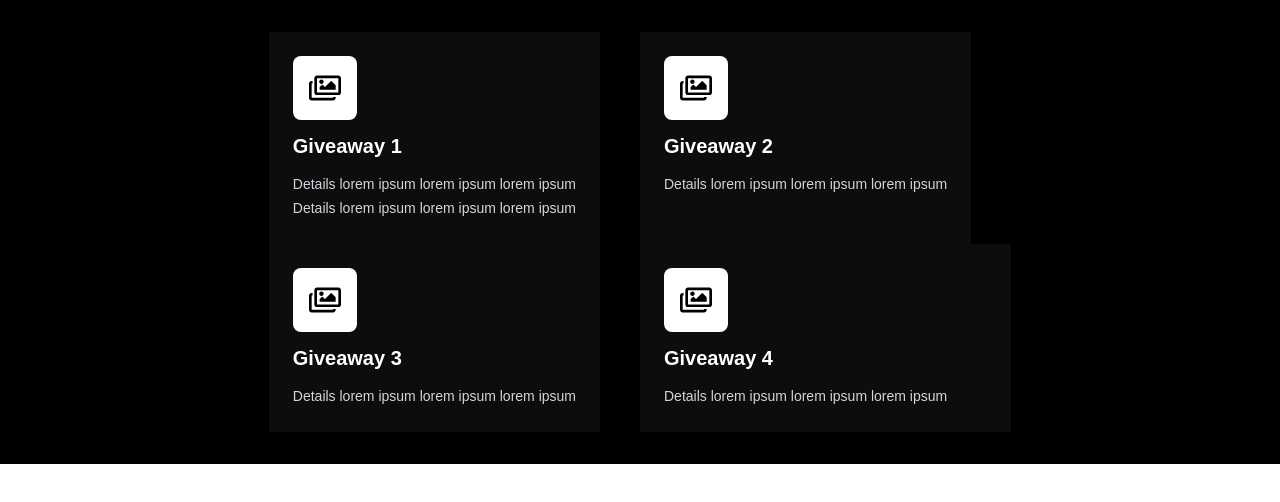
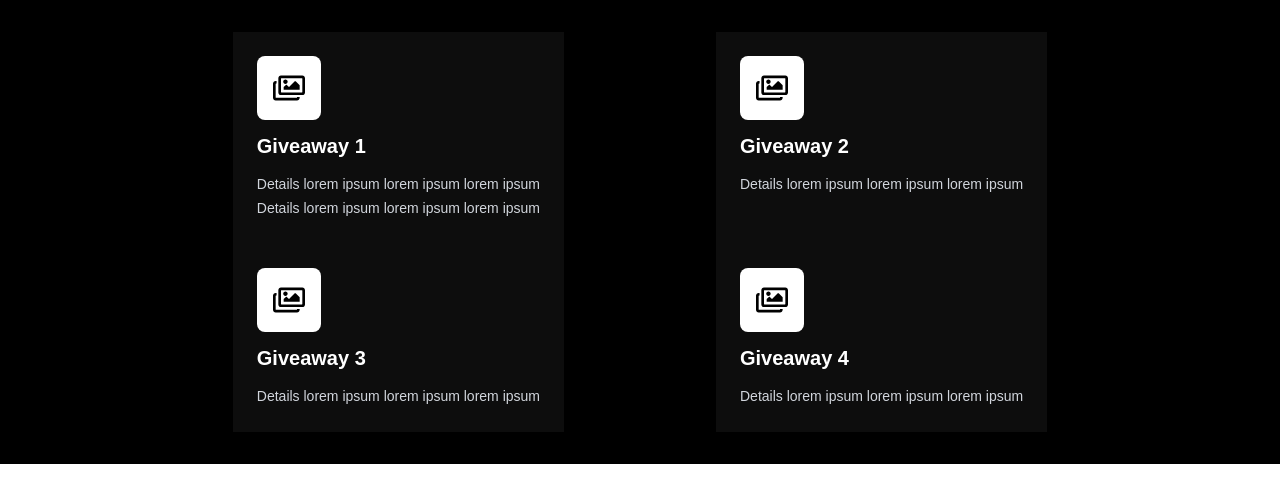
Before and after one commit to Ftamim003/egeal-ai-hub, a Next.js app: page /giveAways in a window 1280 px wide. Shown: the top 502 px of the page. Built offline with nearby package versions, Linux system fonts and the light colour scheme.

Commit message:
Give aways .

```diff
--- a/app/giveAways/GiveAways.tsx
+++ b/app/giveAways/GiveAways.tsx
@@ -43,7 +43,7 @@
 export default function GiveAways() {
   return (
     <div className=" bg-black text-white flex justify-around">
-      <div className="grid grid-cols-1 md:grid-cols-2 space-x-10 mt-8 mb-8 ">
+      <div className="grid grid-cols-1 md:grid-cols-2 gap-x-38 mt-8 mb-8 ">
         {giveaways.map(({ id, title, details }) => (
           <div key={id} className="bg-[#0D0D0D] p-6 flex md:flex-col">
             <div className="rounded-lg ">
```
